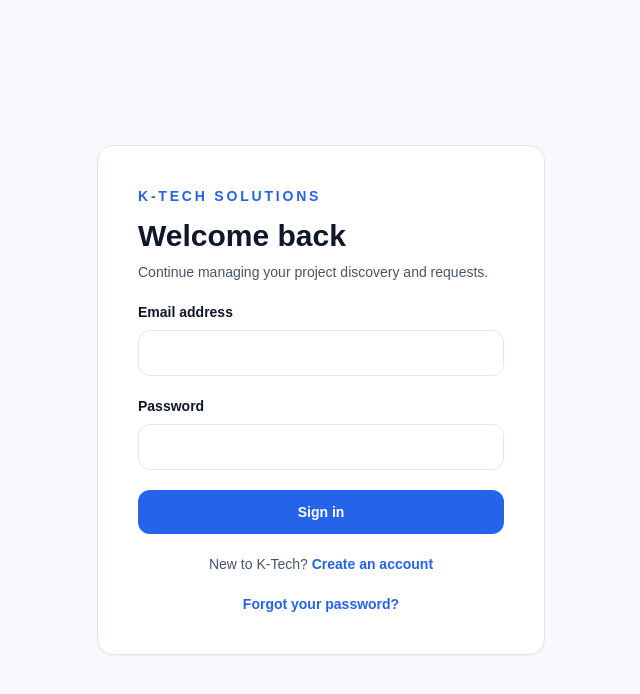
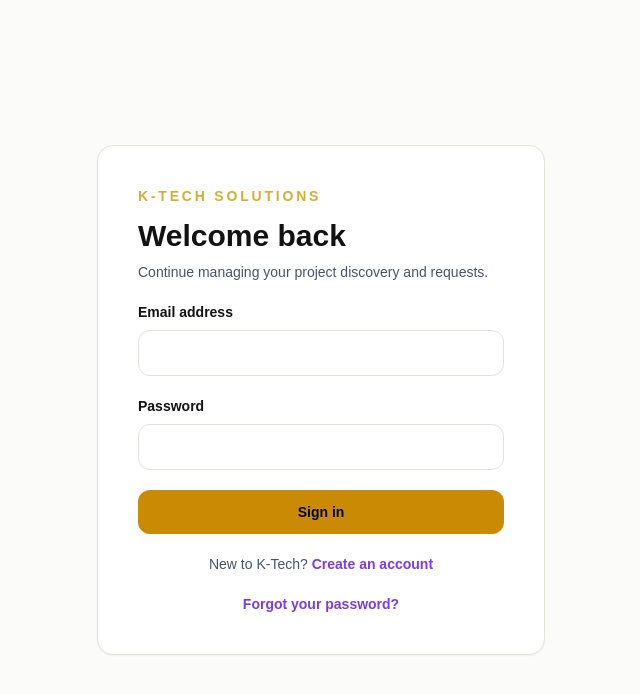
Before and after one commit to Kushy12345/k-tech-client-portal, a Next.js app: page /login in a window 1280 px wide. Shown: the top 694 px of the page, without its empty margins (319-959 px from the left). Built offline with nearby package versions, Linux system fonts and the light colour scheme.

Commit message:
Apply K-Tech brand colors across portal

```diff
--- a/src/app/admin/clients/page.tsx
+++ b/src/app/admin/clients/page.tsx
@@ -3,5 +3,5 @@
 export default async function AdminClientsPage() {
   const { supabase } = await requireRole('admin');
   const { data: clients } = await supabase.from('profiles').select('id, email, full_name, role, created_at').eq('role', 'client').order('created_at', { ascending: false });
-  return <main className="mx-auto max-w-7xl px-6 py-10"><p className="text-sm font-semibold text-blue-600">Internal workspace</p><h1 className="mt-2 text-3xl font-bold">Registered clients</h1><p className="mt-2 text-slate-600">Review the client accounts connected to this portal.</p><div className="mt-8 overflow-hidden rounded-2xl border bg-white"><div className="divide-y">{clients?.length ? clients.map((client) => <div key={client.id} className="flex flex-col justify-between gap-2 p-5 sm:flex-row sm:items-center"><div><p className="font-semibold">{client.full_name || 'Unnamed client'}</p><p className="mt-1 text-sm text-slate-500">{client.email}</p><p className="mt-1 text-xs text-slate-400">{client.id}</p></div><div className="text-sm text-slate-500">Joined {new Date(client.created_at).toLocaleDateString()}</div></div>) : <p className="p-6 text-sm text-slate-600">No registered clients found.</p>}</div></div></main>;
+  return <main className="mx-auto max-w-7xl px-6 py-10"><p className="text-sm font-semibold text-[#D4AF37]">Internal workspace</p><h1 className="mt-2 text-3xl font-bold">Registered clients</h1><p className="mt-2 text-slate-600">Review the client accounts connected to this portal.</p><div className="mt-8 overflow-hidden rounded-2xl border bg-white"><div className="divide-y">{clients?.length ? clients.map((client) => <div key={client.id} className="flex flex-col justify-between gap-2 p-5 sm:flex-row sm:items-center"><div><p className="font-semibold">{client.full_name || 'Unnamed client'}</p><p className="mt-1 text-sm text-slate-500">{client.email}</p><p className="mt-1 text-xs text-slate-400">{client.id}</p></div><div className="text-sm text-slate-500">Joined {new Date(client.created_at).toLocaleDateString()}</div></div>) : <p className="p-6 text-sm text-slate-600">No registered clients found.</p>}</div></div></main>;
 }
--- a/src/app/admin/layout.tsx
+++ b/src/app/admin/layout.tsx
@@ -5,10 +5,10 @@
 export default async function AdminLayout({ children }: Readonly<{ children: React.ReactNode }>) {
   await requireRole('admin');
   return <div className="min-h-screen">
-    <header className="border-b bg-slate-950 text-white">
+    <header className="border-b bg-[#111111] text-white">
       <div className="mx-auto flex max-w-7xl items-center justify-between px-6 py-4">
-        <Link href="/admin" className="font-bold tracking-tight">K-Tech <span className="text-blue-300">Operations</span></Link>
-        <nav className="flex items-center gap-5"><Link href="/admin" className="text-sm font-semibold hover:text-blue-300">Overview</Link><Link href="/admin/clients" className="text-sm font-semibold hover:text-blue-300">Clients</Link><SignOutButton /></nav>
+        <Link href="/admin" className="font-bold tracking-tight">K-Tech <span className="text-[#D4AF37]">Operations</span></Link>
+        <nav className="flex items-center gap-5"><Link href="/admin" className="text-sm font-semibold hover:text-[#D4AF37]">Overview</Link><Link href="/admin/clients" className="text-sm font-semibold hover:text-[#D4AF37]">Clients</Link><SignOutButton /></nav>
       </div>
     </header>
     {children}
--- a/src/app/admin/page.tsx
+++ b/src/app/admin/page.tsx
@@ -10,8 +10,8 @@
   const { data: submissions } = await query;
 
   return <main className="mx-auto max-w-7xl px-6 py-10">
-    <div><p className="text-sm font-semibold text-blue-600">Internal workspace</p><h1 className="mt-2 text-3xl font-bold">Project overview</h1><p className="mt-2 text-slate-600">Review client requirements and keep every project moving.</p></div>
+    <div><p className="text-sm font-semibold text-[#D4AF37]">Internal workspace</p><h1 className="mt-2 text-3xl font-bold">Project overview</h1><p className="mt-2 text-slate-600">Review client requirements and keep every project moving.</p></div>
     <form className="mt-8 grid gap-3 rounded-2xl border bg-white p-4 sm:grid-cols-[1fr_220px_auto]"><input name="q" defaultValue={searchParams.q} className="field" placeholder="Search client, business, or email" /><select name="status" defaultValue={searchParams.status ?? ''} className="field"><option value="">All statuses</option>{PROJECT_STATUSES.map((status) => <option key={status}>{status}</option>)}</select><button className="button primary">Filter</button></form>
-    <section className="mt-6"><div className="mb-4 flex items-center justify-between"><h2 className="text-xl font-bold">All submissions</h2><span className="text-sm text-slate-500">{submissions?.length ?? 0} results</span></div>{submissions?.length ? <div className="overflow-hidden rounded-2xl border bg-white"><div className="divide-y">{submissions.map((submission) => <Link key={submission.id} href={`/admin/submissions/${submission.id}`} className="block p-5 transition hover:bg-slate-50"><div className="flex flex-col justify-between gap-3 md:flex-row md:items-center"><div><p className="font-semibold">{submission.business_name || 'Untitled project'}</p><p className="mt-1 text-sm text-slate-500">{submission.contact_name || 'No contact'} · {submission.contact_email || 'No email'}</p></div><div className="flex items-center gap-4"><span className="rounded-full bg-blue-50 px-3 py-1 text-xs font-semibold text-blue-700">{submission.project_status}</span><span className="text-xs text-slate-500">{new Date(submission.created_at).toLocaleDateString()}</span></div></div></Link>)}</div></div> : <div className="card text-center text-sm text-slate-600">No submissions match your filters.</div>}</section>
+    <section className="mt-6"><div className="mb-4 flex items-center justify-between"><h2 className="text-xl font-bold">All submissions</h2><span className="text-sm text-slate-500">{submissions?.length ?? 0} results</span></div>{submissions?.length ? <div className="overflow-hidden rounded-2xl border bg-white"><div className="divide-y">{submissions.map((submission) => <Link key={submission.id} href={`/admin/submissions/${submission.id}`} className="block p-5 transition hover:bg-slate-50"><div className="flex flex-col justify-between gap-3 md:flex-row md:items-center"><div><p className="font-semibold">{submission.business_name || 'Untitled project'}</p><p className="mt-1 text-sm text-slate-500">{submission.contact_name || 'No contact'} · {submission.contact_email || 'No email'}</p></div><div className="flex items-center gap-4"><span className="rounded-full bg-[#FBF5D5] px-3 py-1 text-xs font-semibold text-[#5B21B6]">{submission.project_status}</span><span className="text-xs text-slate-500">{new Date(submission.created_at).toLocaleDateString()}</span></div></div></Link>)}</div></div> : <div className="card text-center text-sm text-slate-600">No submissions match your filters.</div>}</section>
   </main>;
 }
--- a/src/app/dashboard/layout.tsx
+++ b/src/app/dashboard/layout.tsx
@@ -5,8 +5,8 @@
   return <div className="min-h-screen">
     <header className="border-b bg-white">
       <div className="mx-auto flex max-w-6xl items-center justify-between px-6 py-4">
-        <Link href="/dashboard" className="font-bold tracking-tight">K-Tech <span className="text-blue-600">Client Portal</span></Link>
-        <nav className="flex items-center gap-5"><Link href="/dashboard" className="text-sm font-semibold hover:text-blue-600">Dashboard</Link><Link href="/dashboard/profile" className="text-sm font-semibold hover:text-blue-600">Profile</Link><SignOutButton /></nav>
+        <Link href="/dashboard" className="font-bold tracking-tight">K-Tech <span className="text-[#D4AF37]">Client Portal</span></Link>
+        <nav className="flex items-center gap-5"><Link href="/dashboard" className="text-sm font-semibold hover:text-[#7C3AED]">Dashboard</Link><Link href="/dashboard/profile" className="text-sm font-semibold hover:text-[#7C3AED]">Profile</Link><SignOutButton /></nav>
       </div>
     </header>
     {children}
--- a/src/app/dashboard/page.tsx
+++ b/src/app/dashboard/page.tsx
@@ -12,9 +12,9 @@
   const name = typeof user.user_metadata?.full_name === 'string' ? user.user_metadata.full_name : user.email?.split('@')[0] ?? 'there';
 
   return <main className="mx-auto max-w-6xl px-6 py-10">
-    <div className="flex flex-col justify-between gap-5 sm:flex-row sm:items-end"><div><p className="text-sm font-semibold text-blue-600">Client workspace</p><h1 className="mt-2 text-3xl font-bold">Welcome, {name}</h1><p className="mt-2 text-slate-600">Track your discovery requests and keep your project information close.</p></div><div className="flex items-center gap-4"><Link href="/intake/general-digital-discovery" className="button primary">Start a request</Link><SignOutButton /></div></div>
+    <div className="flex flex-col justify-between gap-5 sm:flex-row sm:items-end"><div><p className="text-sm font-semibold text-[#D4AF37]">Client workspace</p><h1 className="mt-2 text-3xl font-bold">Welcome, {name}</h1><p className="mt-2 text-slate-600">Track your discovery requests and keep your project information close.</p></div><div className="flex items-center gap-4"><Link href="/intake/general-digital-discovery" className="button primary">Start a request</Link><SignOutButton /></div></div>
     <section className="mt-10"><div className="mb-4 flex items-center justify-between"><h2 className="text-xl font-bold">Your project requests</h2><span className="text-sm text-slate-500">{submissions?.length ?? 0} total</span></div>
-      {submissions?.length ? <div className="grid gap-4">{submissions.map((submission) => <Link key={submission.id} href={`/dashboard/submissions/${submission.id}`} className="card block transition hover:-translate-y-0.5 hover:border-blue-300"><div className="flex flex-col justify-between gap-4 sm:flex-row sm:items-center"><div><p className="font-semibold">{submission.business_name || 'Untitled project request'}</p><p className="mt-1 text-sm text-slate-500">Started {new Date(submission.created_at).toLocaleDateString()}</p></div><span className="w-fit rounded-full bg-blue-50 px-3 py-1 text-xs font-semibold text-blue-700">{submission.project_status ?? statusLabels[submission.status] ?? submission.status}</span></div></Link>)}</div> : <div className="card text-center"><h3 className="text-lg font-bold">No project requests yet</h3><p className="mt-2 text-sm text-slate-600">Start with a discovery form and we’ll help shape the next step.</p><Link href="/intake/general-digital-discovery" className="button primary mt-5 inline-block">Start discovery</Link></div>}
+      {submissions?.length ? <div className="grid gap-4">{submissions.map((submission) => <Link key={submission.id} href={`/dashboard/submissions/${submission.id}`} className="card block transition hover:-translate-y-0.5 hover:border-[#D4AF37]"><div className="flex flex-col justify-between gap-4 sm:flex-row sm:items-center"><div><p className="font-semibold">{submission.business_name || 'Untitled project request'}</p><p className="mt-1 text-sm text-slate-500">Started {new Date(submission.created_at).toLocaleDateString()}</p></div><span className="w-fit rounded-full bg-[#FBF5D5] px-3 py-1 text-xs font-semibold text-[#5B21B6]">{submission.project_status ?? statusLabels[submission.status] ?? submission.status}</span></div></Link>)}</div> : <div className="card text-center"><h3 className="text-lg font-bold">No project requests yet</h3><p className="mt-2 text-sm text-slate-600">Start with a discovery form and we’ll help shape the next step.</p><Link href="/intake/general-digital-discovery" className="button primary mt-5 inline-block">Start discovery</Link></div>}
     </section>
   </main>;
 }
--- a/src/app/dashboard/submissions/[id]/page.tsx
+++ b/src/app/dashboard/submissions/[id]/page.tsx
@@ -20,9 +20,9 @@
   const labels = new Map((questionRows ?? []).map((question) => [question.id, question.label]));
 
   return <main className="mx-auto max-w-4xl px-6 py-10">
-    <Link href="/dashboard" className="text-sm font-semibold text-blue-600 hover:underline">← Back to dashboard</Link>
-    <div className="mt-6 flex flex-col justify-between gap-4 sm:flex-row sm:items-start"><div><p className="text-sm font-semibold text-blue-600">{template?.name ?? 'Project request'}</p><h1 className="mt-2 text-3xl font-bold">{submission.business_name || 'Untitled project request'}</h1><p className="mt-2 text-sm text-slate-500">Submitted {submission.submitted_at ? new Date(submission.submitted_at).toLocaleDateString() : 'as a draft'}</p></div><span className="w-fit rounded-full bg-blue-50 px-3 py-1 text-xs font-semibold text-blue-700">{submission.project_status ?? statusLabels[submission.status] ?? submission.status}</span></div>
+    <Link href="/dashboard" className="text-sm font-semibold text-[#7C3AED] hover:text-[#5B21B6] hover:underline">← Back to dashboard</Link>
+    <div className="mt-6 flex flex-col justify-between gap-4 sm:flex-row sm:items-start"><div><p className="text-sm font-semibold text-[#D4AF37]">{template?.name ?? 'Project request'}</p><h1 className="mt-2 text-3xl font-bold">{submission.business_name || 'Untitled project request'}</h1><p className="mt-2 text-sm text-slate-500">Submitted {submission.submitted_at ? new Date(submission.submitted_at).toLocaleDateString() : 'as a draft'}</p></div><span className="w-fit rounded-full bg-[#FBF5D5] px-3 py-1 text-xs font-semibold text-[#5B21B6]">{submission.project_status ?? statusLabels[submission.status] ?? submission.status}</span></div>
     <section className="mt-8 card"><h2 className="text-xl font-bold">Contact details</h2><dl className="mt-5 grid gap-5 sm:grid-cols-3"><div><dt className="text-xs font-semibold uppercase text-slate-500">Contact</dt><dd className="mt-1">{submission.contact_name || '—'}</dd></div><div><dt className="text-xs font-semibold uppercase text-slate-500">Email</dt><dd className="mt-1 break-all">{submission.contact_email || '—'}</dd></div><div><dt className="text-xs font-semibold uppercase text-slate-500">Phone</dt><dd className="mt-1">{submission.contact_phone || '—'}</dd></div></dl></section>
-    <section className="mt-6 card"><h2 className="text-xl font-bold">Your requirements</h2><div className="mt-6 divide-y">{answers?.length ? answers.map((answer) => <div key={answer.id} className="py-4 first:pt-0"><p className="text-sm font-semibold text-slate-600">{labels.get(answer.question_id ?? '') ?? 'Requirement'}</p><p className="mt-1 whitespace-pre-wrap text-sm">{Array.isArray(answer.answer_json) ? answer.answer_json.join(', ') : answer.answer_text || '—'}</p></div>) : <p className="mt-4 text-sm text-slate-600">No answers have been saved yet.</p>}</div>{files?.length ? <div className="mt-8 border-t pt-6"><h3 className="font-semibold">Uploaded files</h3><ul className="mt-3 space-y-2">{files.map((file) => <li key={file.id}><a className="text-sm font-semibold text-blue-600 hover:underline" href={`/api/submissions/${submission.id}/files/${file.id}`}>{file.filename}</a></li>)}</ul></div> : null}</section>
+    <section className="mt-6 card"><h2 className="text-xl font-bold">Your requirements</h2><div className="mt-6 divide-y">{answers?.length ? answers.map((answer) => <div key={answer.id} className="py-4 first:pt-0"><p className="text-sm font-semibold text-slate-600">{labels.get(answer.question_id ?? '') ?? 'Requirement'}</p><p className="mt-1 whitespace-pre-wrap text-sm">{Array.isArray(answer.answer_json) ? answer.answer_json.join(', ') : answer.answer_text || '—'}</p></div>) : <p className="mt-4 text-sm text-slate-600">No answers have been saved yet.</p>}</div>{files?.length ? <div className="mt-8 border-t pt-6"><h3 className="font-semibold">Uploaded files</h3><ul className="mt-3 space-y-2">{files.map((file) => <li key={file.id}><a className="text-sm font-semibold text-[#7C3AED] hover:text-[#5B21B6] hover:underline" href={`/api/submissions/${submission.id}/files/${file.id}`}>{file.filename}</a></li>)}</ul></div> : null}</section>
   </main>;
 }
--- a/src/app/globals.css
+++ b/src/app/globals.css
@@ -3,16 +3,20 @@
 @tailwind utilities;
 
 :root {
-  --background: 220 33% 98%;
-  --foreground: 222 47% 11%;
+  --background: 60 20% 98%;
+  --foreground: 0 0% 7%;
   --card: 0 0% 100%;
-  --card-foreground: 222 47% 11%;
-  --border: 214 32% 91%;
-  --input: 214 32% 91%;
-  --ring: 221 83% 53%;
-  --primary: 221 83% 53%;
-  --primary-foreground: 0 0% 100%;
-  --muted: 210 40% 96%;
+  --card-foreground: 0 0% 7%;
+  --border: 40 15% 88%;
+  --input: 40 15% 88%;
+  --ring: 262 83% 58%;
+  --primary: 46 65% 52%;
+  --primary-foreground: 0 0% 7%;
+  --accent: 262 83% 58%;
+  --accent-foreground: 0 0% 100%;
+  --soft-gold: 52 78% 91%;
+  --soft-purple: 270 100% 95%;
+  --muted: 60 10% 96%;
   --muted-foreground: 215 16% 47%;
   --radius: 0.75rem;
 }
@@ -26,9 +30,10 @@
 
 @layer components {
   .card { @apply rounded-2xl border bg-white p-6 shadow-sm sm:p-10; }
-  .field { @apply w-full rounded-xl border bg-white px-4 py-3 text-sm outline-none transition focus:border-blue-500 focus:ring-2 focus:ring-blue-100; }
-  .choice { @apply flex cursor-pointer items-center gap-3 rounded-xl border px-4 py-3 text-sm transition hover:border-blue-400 has-[:checked]:border-blue-500 has-[:checked]:bg-blue-50; }
+  .field { @apply w-full rounded-xl border bg-white px-4 py-3 text-sm outline-none transition focus:border-purple-600 focus:ring-2 focus:ring-purple-100; }
+  .choice { @apply flex cursor-pointer items-center gap-3 rounded-xl border px-4 py-3 text-sm transition hover:border-purple-500 has-[:checked]:border-yellow-600 has-[:checked]:bg-yellow-50; }
   .button { @apply rounded-xl px-5 py-3 text-sm font-semibold transition disabled:cursor-not-allowed disabled:opacity-50; }
-  .button.primary { @apply bg-blue-600 text-white hover:bg-blue-700; }
+  .button.primary { @apply bg-yellow-600 text-slate-950 hover:bg-yellow-700; }
   .button.secondary { @apply border bg-white text-slate-700 hover:bg-slate-50; }
+  .button.accent { @apply bg-purple-600 text-white hover:bg-purple-700; }
 }
--- a/src/app/page.tsx
+++ b/src/app/page.tsx
@@ -5,10 +5,10 @@
     <main className="min-h-screen bg-slate-950 text-white">
       <section className="mx-auto flex min-h-screen max-w-6xl flex-col justify-center px-6 py-20 lg:px-12">
         <div className="flex items-center justify-between gap-4">
-          <p className="text-sm font-semibold uppercase tracking-[0.25em] text-blue-300">K-Tech Solutions</p>
+          <p className="text-sm font-semibold uppercase tracking-[0.25em] text-[#D4AF37]">K-Tech Solutions</p>
           <nav aria-label="Account navigation" className="flex items-center gap-4 text-sm font-semibold">
             <Link href="/login" className="text-slate-200 transition hover:text-white">Login</Link>
-            <Link href="/register" className="rounded-lg border border-slate-600 px-4 py-2 text-white transition hover:border-slate-400">Create account</Link>
+            <Link href="/register" className="rounded-lg border border-purple-400 px-4 py-2 text-white transition hover:border-purple-300">Create account</Link>
           </nav>
         </div>
         <h1 className="max-w-3xl text-4xl font-bold tracking-tight sm:text-6xl">
@@ -17,7 +17,7 @@
         <p className="mt-6 max-w-2xl text-lg leading-8 text-slate-300">
           Share your goals, audience, content, and ideas with our team through a guided discovery experience.
         </p>
-        <Link href="/register" className="mt-10 w-fit rounded-xl bg-blue-500 px-6 py-3 font-semibold transition hover:bg-blue-400">
+        <Link href="/register" className="mt-10 w-fit rounded-xl bg-[#D4AF37] px-6 py-3 font-semibold text-slate-950 transition hover:bg-[#B8941F]">
           Start your discovery
         </Link>
       </section>
--- a/src/components/auth/auth-form.tsx
+++ b/src/components/auth/auth-form.tsx
@@ -97,7 +97,7 @@
   return (
     <form onSubmit={submit} className="card w-full max-w-md space-y-5">
       <div>
-        <p className="text-sm font-semibold uppercase tracking-[0.2em] text-blue-600">K-Tech Solutions</p>
+        <p className="text-sm font-semibold uppercase tracking-[0.2em] text-[#D4AF37]">K-Tech Solutions</p>
         <h1 className="mt-3 text-3xl font-bold">{mode === 'login' ? 'Welcome back' : 'Create your client account'}</h1>
         <p className="mt-2 text-sm text-slate-600">
           {mode === 'login' ? 'Continue managing your project discovery and requests.' : 'Save your progress and keep project conversations in one place.'}
@@ -111,9 +111,9 @@
       <button className="button primary w-full" disabled={loading}>{loading ? 'Please wait...' : mode === 'login' ? 'Sign in' : 'Create account'}</button>
       <p className="text-center text-sm text-slate-600">
         {mode === 'login' ? 'New to K-Tech? ' : 'Already have an account? '}
-        <a href={mode === 'login' ? '/register' : '/login'} className="font-semibold text-blue-600 hover:underline">{mode === 'login' ? 'Create an account' : 'Sign in'}</a>
+        <a href={mode === 'login' ? '/register' : '/login'} className="font-semibold text-[#7C3AED] hover:text-[#5B21B6] hover:underline">{mode === 'login' ? 'Create an account' : 'Sign in'}</a>
       </p>
-      {mode === 'login' && <Link href="/forgot-password" className="block text-center text-sm font-semibold text-blue-600 hover:underline">Forgot your password?</Link>}
+      {mode === 'login' && <Link href="/forgot-password" className="block text-center text-sm font-semibold text-[#7C3AED] hover:text-[#5B21B6] hover:underline">Forgot your password?</Link>}
     </form>
   );
 }
--- a/src/components/auth/password-reset-form.tsx
+++ b/src/components/auth/password-reset-form.tsx
@@ -30,11 +30,11 @@
   }
 
   return <form onSubmit={submit} className="card w-full max-w-md space-y-5">
-    <div><p className="text-sm font-semibold uppercase tracking-[0.2em] text-blue-600">K-Tech Solutions</p><h1 className="mt-3 text-3xl font-bold">{recovery ? 'Set a new password' : 'Reset your password'}</h1><p className="mt-2 text-sm text-slate-600">{recovery ? 'Choose a strong password for your client account.' : 'We will email you a secure link to continue.'}</p></div>
+    <div><p className="text-sm font-semibold uppercase tracking-[0.2em] text-[#D4AF37]">K-Tech Solutions</p><h1 className="mt-3 text-3xl font-bold">{recovery ? 'Set a new password' : 'Reset your password'}</h1><p className="mt-2 text-sm text-slate-600">{recovery ? 'Choose a strong password for your client account.' : 'We will email you a secure link to continue.'}</p></div>
     {recovery ? <label className="block text-sm font-semibold">New password<input required minLength={8} type="password" value={password} onChange={(event) => setPassword(event.target.value)} className="field mt-2" autoComplete="new-password" /></label> : <label className="block text-sm font-semibold">Email address<input required type="email" value={email} onChange={(event) => setEmail(event.target.value)} className="field mt-2" autoComplete="email" /></label>}
     {error && <p role="alert" className="rounded-lg bg-red-50 p-3 text-sm text-red-700">{error}</p>}
     {message && <p role="status" className="rounded-lg bg-emerald-50 p-3 text-sm text-emerald-700">{message}</p>}
     <button className="button primary w-full" disabled={loading}>{loading ? 'Please wait...' : recovery ? 'Update password' : 'Send reset link'}</button>
-    {!recovery && <a href="/login" className="block text-center text-sm font-semibold text-blue-600 hover:underline">Back to sign in</a>}
+    {!recovery && <a href="/login" className="block text-center text-sm font-semibold text-[#7C3AED] hover:text-[#5B21B6] hover:underline">Back to sign in</a>}
   </form>;
 }
```
Also changed, not shown: src/app/admin/submissions/[id]/page.tsx (+1 -1 lines), src/components/forms/intake-form.tsx (+4 -4 lines).
